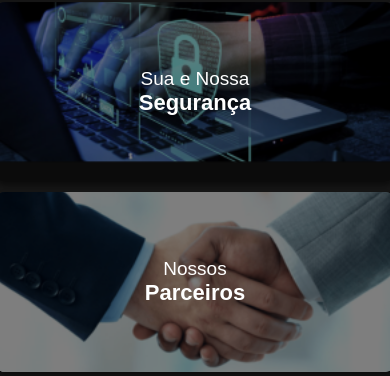
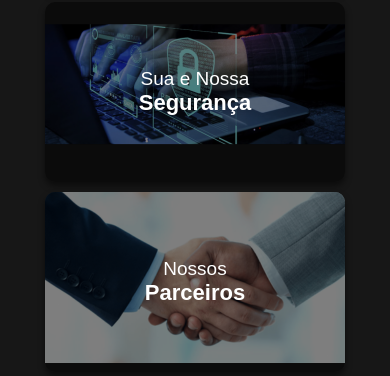
Before and after one commit to jhozera/bradesco-page, a plain HTML site: page index.html in a window 390 px wide. Shown: the part 3183-3559 px from the top of the page. Drawn offline with Linux system fonts and the light colour scheme.

Commit message:
Update style.css

```diff
--- a/style.css
+++ b/style.css
@@ -818,4 +818,9 @@ h1{
     display: block;
 }
 
+    .trc-dt{
+    width: 300px;
+}
+
+
  }
```
